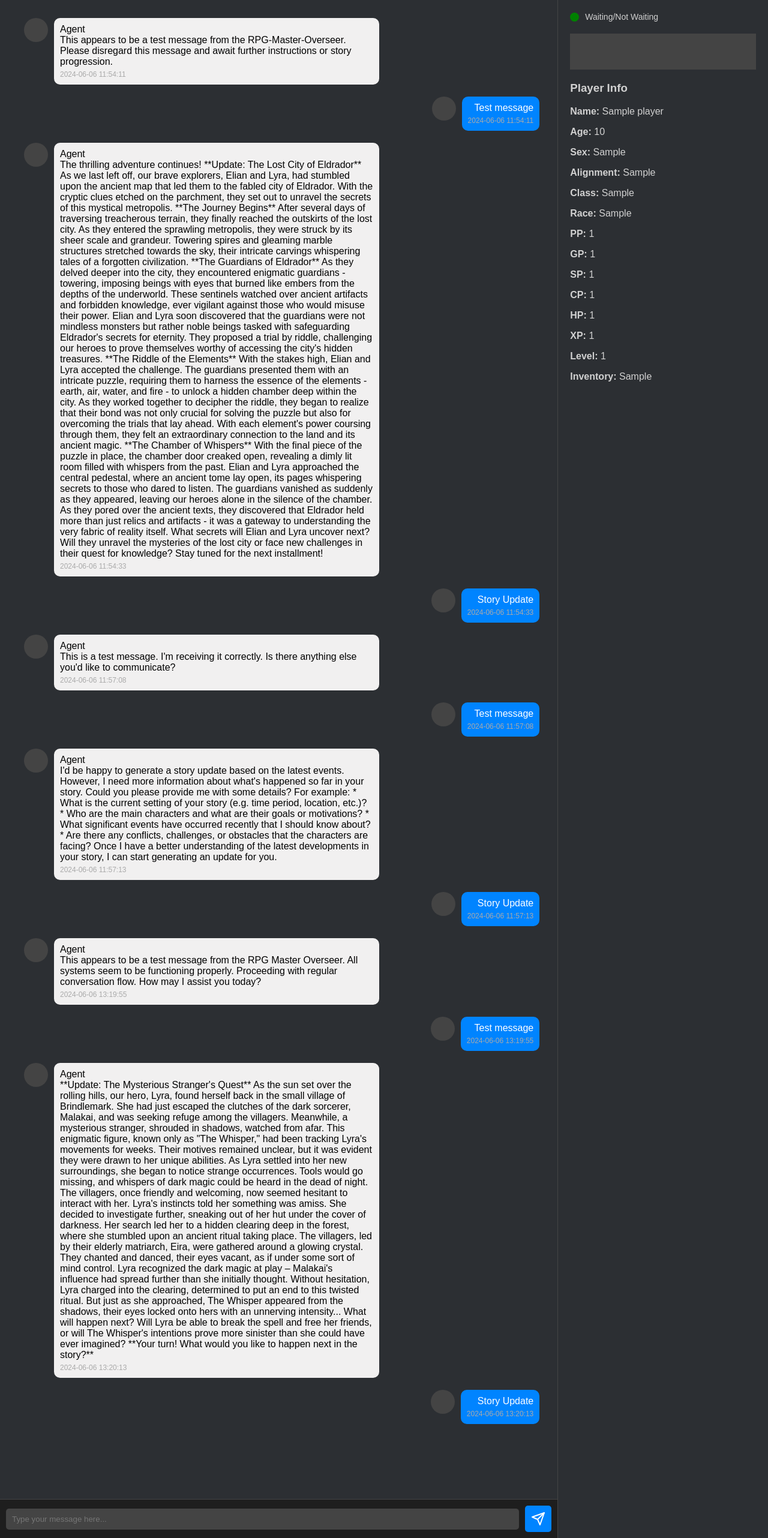
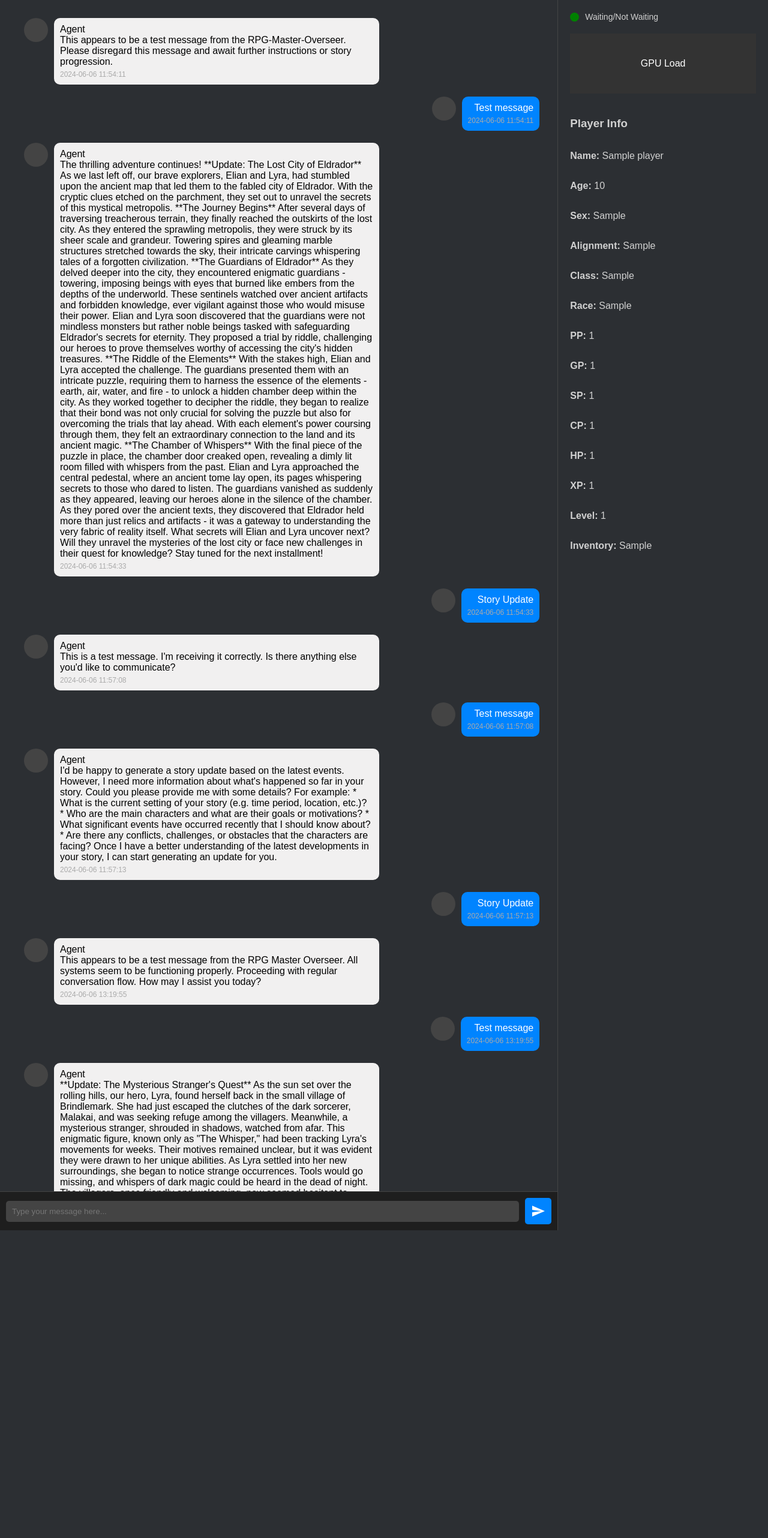
Before and after one commit to PadsterH2012/ai-rpg-master, a Flask app: page / in a window 1280 px wide. Shown: the whole page at 60% size. Run offline with Flask 2, Linux system fonts and the light colour scheme; data comes from the database, SQL or seed files in the repository; tables that the repository leaves empty hold one stand-in row (values such as "Sample post"); some libraries are stand-ins or nearby versions.

Commit message:
clean layout

```diff
--- a/app/static/css/style.css
+++ b/app/static/css/style.css
@@ -10,7 +10,8 @@ body {
 .chat-container {
     display: flex;
     flex-direction: row;
-    height: 100vh;
+    height: 80vh; /* Adjusted to 80% of the viewport height */
+    margin: auto;
 }
 
 .chat-box {
@@ -72,6 +73,8 @@ body {
     flex: 1;
     padding: 20px;
     overflow-y: auto;
+    display: flex;
+    flex-direction: column;
 }
 
 .footer {
@@ -143,11 +146,21 @@ body {
     color: #d1d1d1;
 }
 
+#gpu-load {
+    height: 100px; /* Adjusted height for GPU load container */
+    width: 100%;
+    background-color: #333;
+    color: white;
+    display: flex;
+    align-items: center;
+    justify-content: center;
+    margin-bottom: 20px;
+}
+
 #chat {
     flex: 1;
     padding: 20px;
     overflow-y: auto;
     display: flex;
     flex-direction: column;
-    height: 80vh;
 }
--- a/app/templates/chat.html
+++ b/app/templates/chat.html
@@ -34,16 +34,21 @@
             <div class="footer">
                 <input type="text" id="message-input" placeholder="Type your message here...">
                 <button id="send-button">
-                    <svg width="24" height="24" fill="none" stroke="currentColor" stroke-width="2" stroke-linecap="round" stroke-linejoin="round" class="feather feather-send"><line x1="22" y1="2" x2="11" y2="13"></line><polygon points="22 2 15 22 11 13 2 9 22 2"></polygon></svg>
+                    <svg xmlns="http://www.w3.org/2000/svg" viewBox="0 0 24 24" fill="white" width="24px" height="24px">
+                        <path d="M0 0h24v24H0V0z" fill="none"/>
+                        <path d="M2.01 21L23 12 2.01 3 2 10l15 2-15 2 .01 7z"/>
+                    </svg>
                 </button>
             </div>
         </div>
         <div class="player-info">
             <div class="status-container">
                 <div id="status-indicator" class="status-indicator green"></div>
-                <span id="status-label">Waiting/Not Waiting</span>
+                <div id="status-label">Waiting/Not Waiting</div>
             </div>
-            <div id="gpu-load-graph" style="width: 100%; height: 60px; background-color: #444; margin-bottom: 20px;"></div>
+            <div id="gpu-load">
+                GPU Load
+            </div>
             <h3>Player Info</h3>
             <p><strong>Name:</strong> <span id="player-name">{{ player.name }}</span></p>
             <p><strong>Age:</strong> <span id="player-age">{{ player.age }}</span></p>
```
